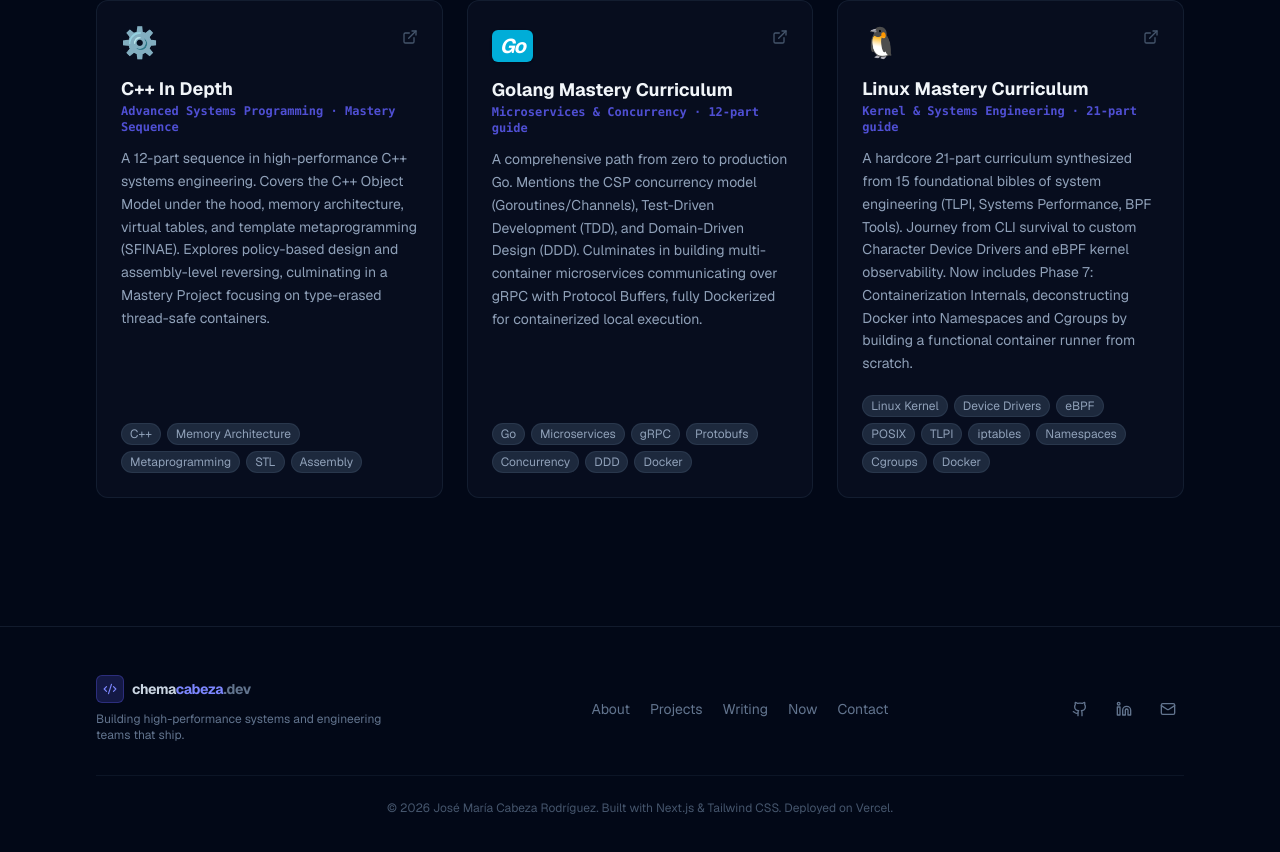
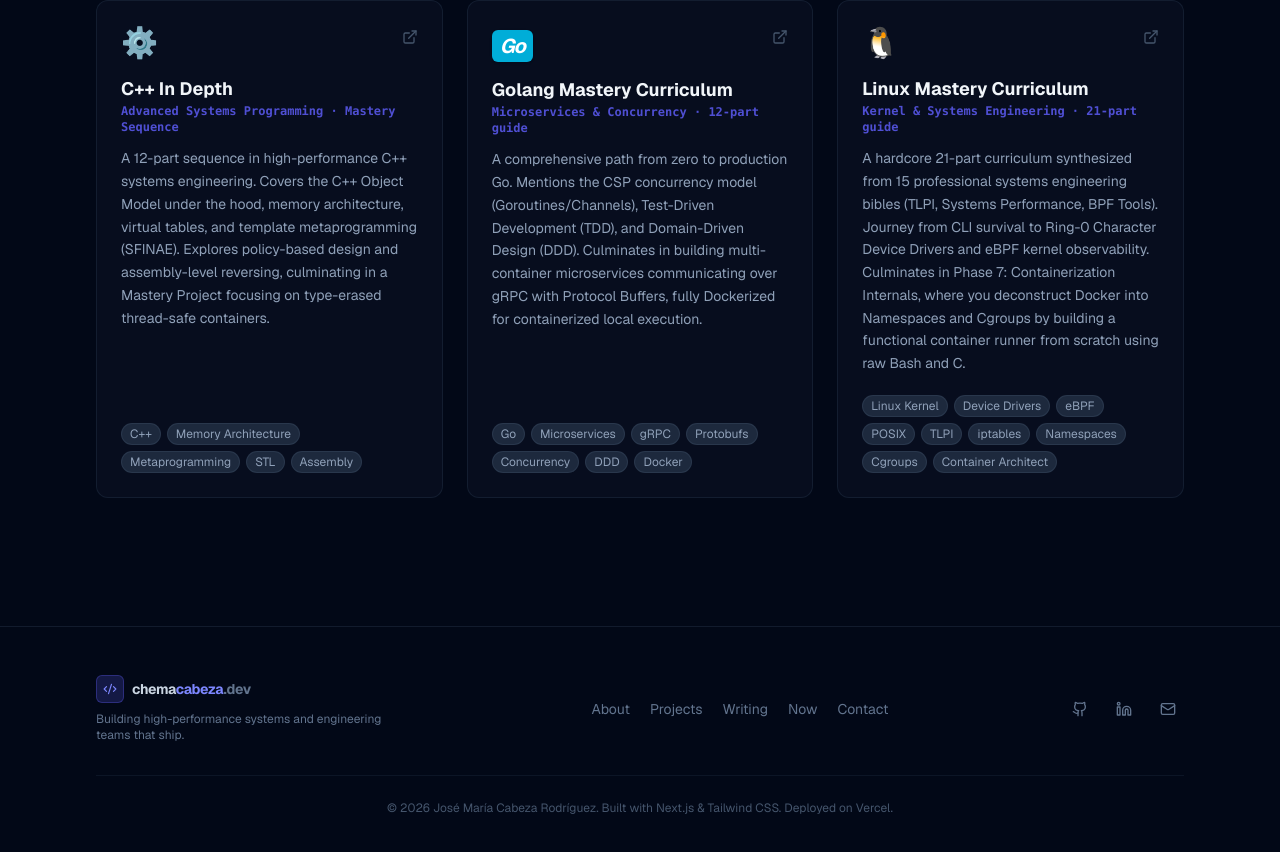
Before and after one commit to chemacabeza/chemacabeza-dev, a Next.js app: page /projects in a window 1280 px wide. Shown: the part 2289-3141 px from the top of the page. Built offline with nearby package versions, Linux system fonts and the light colour scheme.

Commit message:
feat: refine Linux project to 21-part guide with systemic architectural focus

```diff
--- a/app/projects/page.tsx
+++ b/app/projects/page.tsx
@@ -140,8 +140,8 @@ const githubProjects = [
         title: "Linux Mastery Curriculum",
         subtitle: "Kernel & Systems Engineering · 21-part guide",
         description:
-            "A hardcore 21-part curriculum synthesized from 15 foundational bibles of system engineering (TLPI, Systems Performance, BPF Tools). Journey from CLI survival to custom Character Device Drivers and eBPF kernel observability. Now includes Phase 7: Containerization Internals, deconstructing Docker into Namespaces and Cgroups by building a functional container runner from scratch.",
-        tags: ["Linux Kernel", "Device Drivers", "eBPF", "POSIX", "TLPI", "iptables", "Namespaces", "Cgroups", "Docker"],
+            "A hardcore 21-part curriculum synthesized from 15 professional systems engineering bibles (TLPI, Systems Performance, BPF Tools). Journey from CLI survival to Ring-0 Character Device Drivers and eBPF kernel observability. Culminates in Phase 7: Containerization Internals, where you deconstruct Docker into Namespaces and Cgroups by building a functional container runner from scratch using raw Bash and C.",
+        tags: ["Linux Kernel", "Device Drivers", "eBPF", "POSIX", "TLPI", "iptables", "Namespaces", "Cgroups", "Container Architect"],
     },
 ];
 
```
